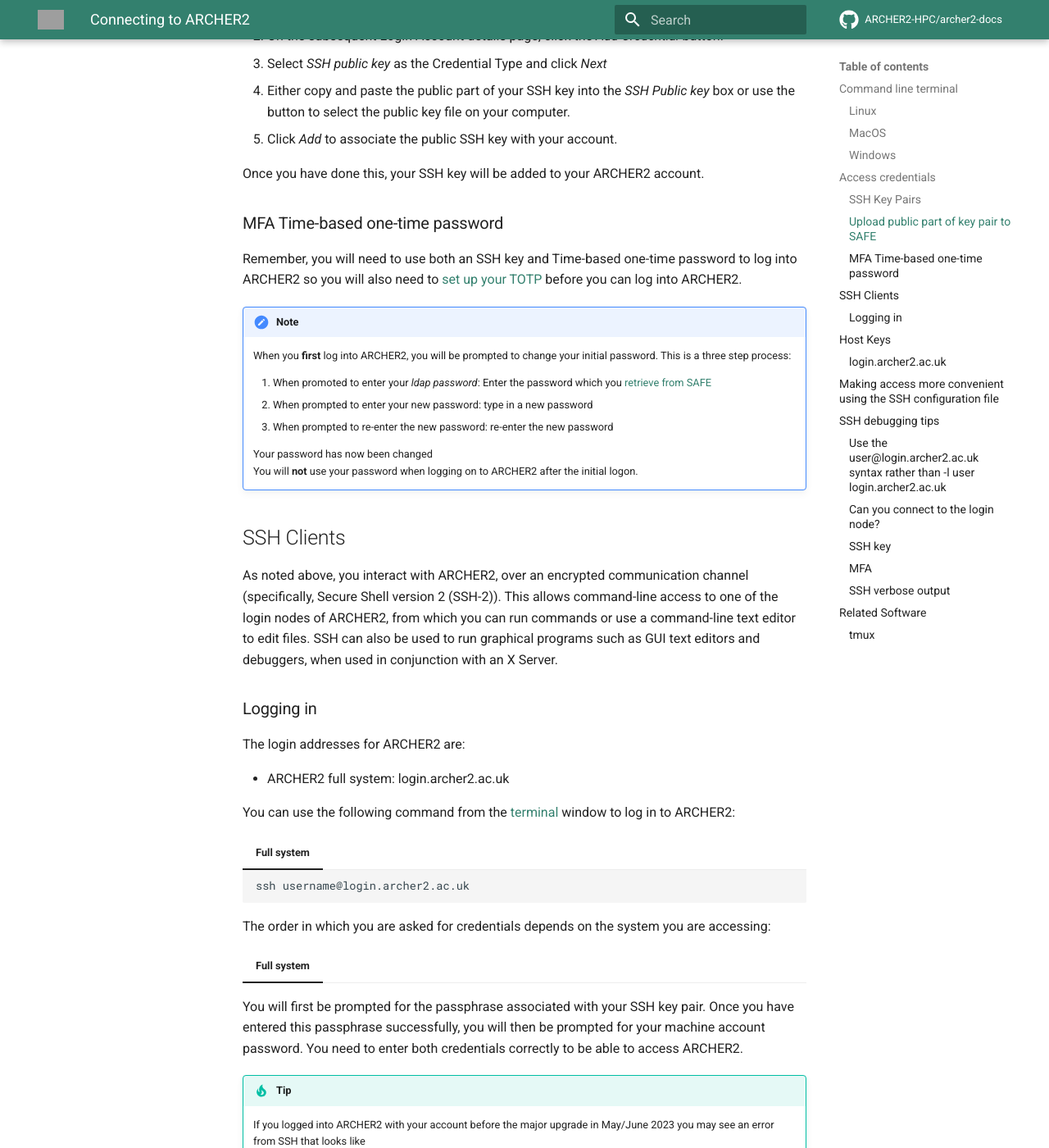
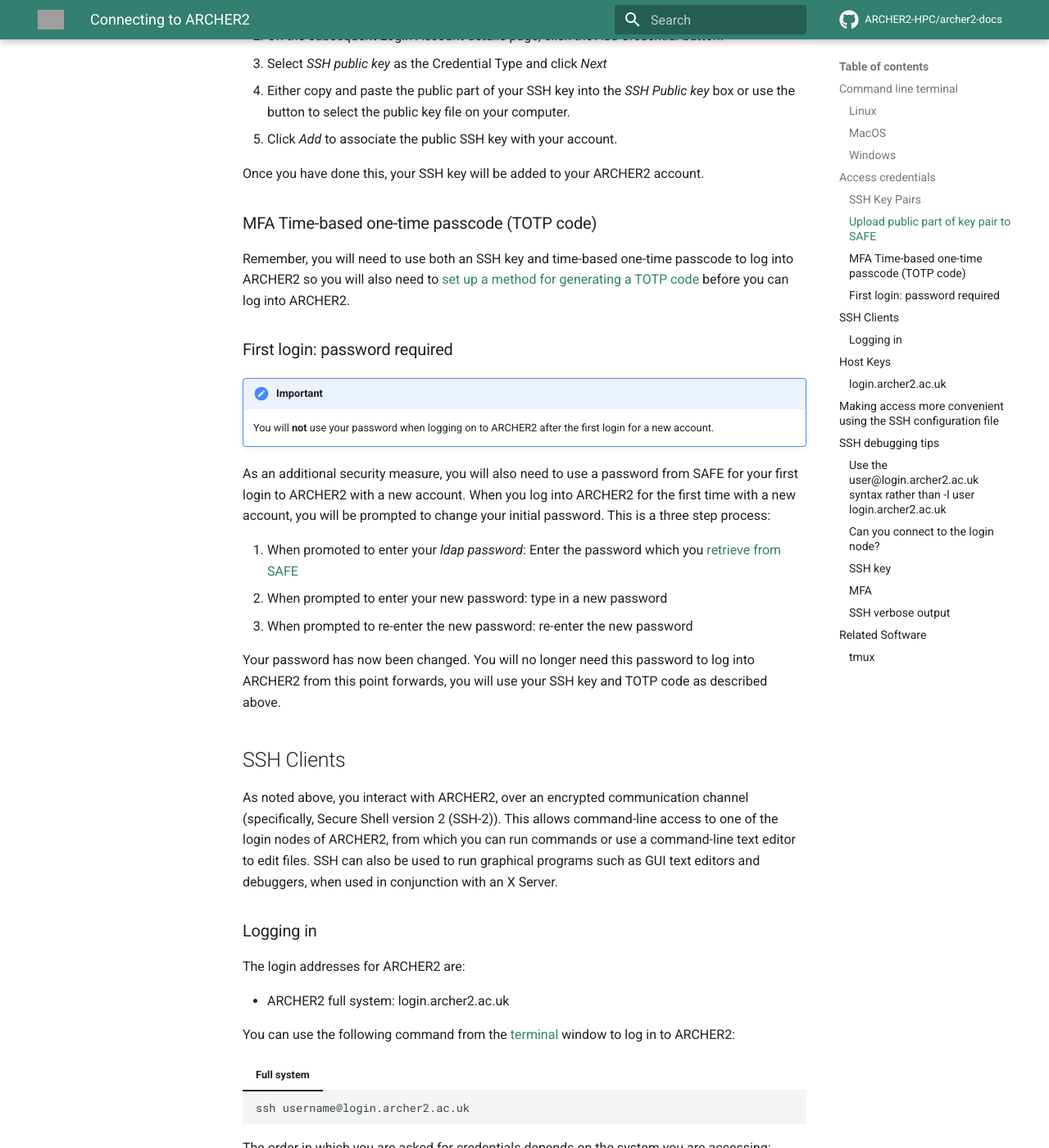
Before and after one commit to ARCHER2-HPC/archer2-docs, an MkDocs documentation site: the page built from docs/user-guide/connecting-totp.md, in a window 1280 px wide and 1400 px high, scrolled down 2751 px. Shown: the whole window at 82% size. Built offline with MkDocs 1.6.1 and Material for MkDocs 9.7.7, drawn with Linux system fonts in a browser that asks for light colours; comment, search, counter and statistics services are not loaded; grey boxes are pictures that could not be loaded.

Commit message:
Improve wording

```diff
--- a/docs/user-guide/connecting-totp.md
+++ b/docs/user-guide/connecting-totp.md
@@ -110,22 +110,27 @@
 Once you have done this, your SSH key will be added to your ARCHER2 account.
 
 
-### MFA Time-based one-time password
+### MFA Time-based one-time passcode (TOTP code)
 
-Remember, you will need to use both an SSH key and Time-based one-time password to log into ARCHER2 so you will
-also need to [set up your TOTP](https://epcced.github.io/safe-docs/safe-for-users/#how-to-turn-on-mfa-on-your-machine-account) before you can log into ARCHER2.
+Remember, you will need to use both an SSH key and time-based one-time passcode to log into ARCHER2 so you will
+also need to [set up a method for generating a TOTP code](https://epcced.github.io/safe-docs/safe-for-users/#how-to-turn-on-mfa-on-your-machine-account) before you can log into ARCHER2.
 
 
-!!! Note
+### First login: password required
 
-    When you **first** log into ARCHER2, you will be prompted to change your initial password. This is a three step process:
+!!! Important
+    You will **not** use your password when logging on to ARCHER2 after the first login for a new account.
 
-    1.  When promoted to enter your *ldap password*: Enter the password  which you [retrieve from SAFE](https://epcced.github.io/safe-docs/safe-for-users/#how-can-i-pick-up-my-password-for-the-service-machine)
-    2.  When prompted to enter your new password: type in a new password
-    3.  When prompted to re-enter the new password: re-enter the new password
+As an additional security measure, you will also need to use a password from SAFE for your first login to ARCHER2
+with a new account. When you log into ARCHER2 for the first time with a new account, you will be prompted to change
+your initial password. This is a three step process:
 
-    Your password has now been changed<br>
-	You will **not** use your password when logging on to ARCHER2 after the initial logon.
+1.  When promoted to enter your *ldap password*: Enter the password  which you [retrieve from SAFE](https://epcced.github.io/safe-docs/safe-for-users/#how-can-i-pick-up-my-password-for-the-service-machine)
+2.  When prompted to enter your new password: type in a new password
+3.  When prompted to re-enter the new password: re-enter the new password
+
+Your password has now been changed. You will no longer need this password to log into ARCHER2 from this point
+forwards, you will use your SSH key and TOTP code as described above.
 
 
 
```
